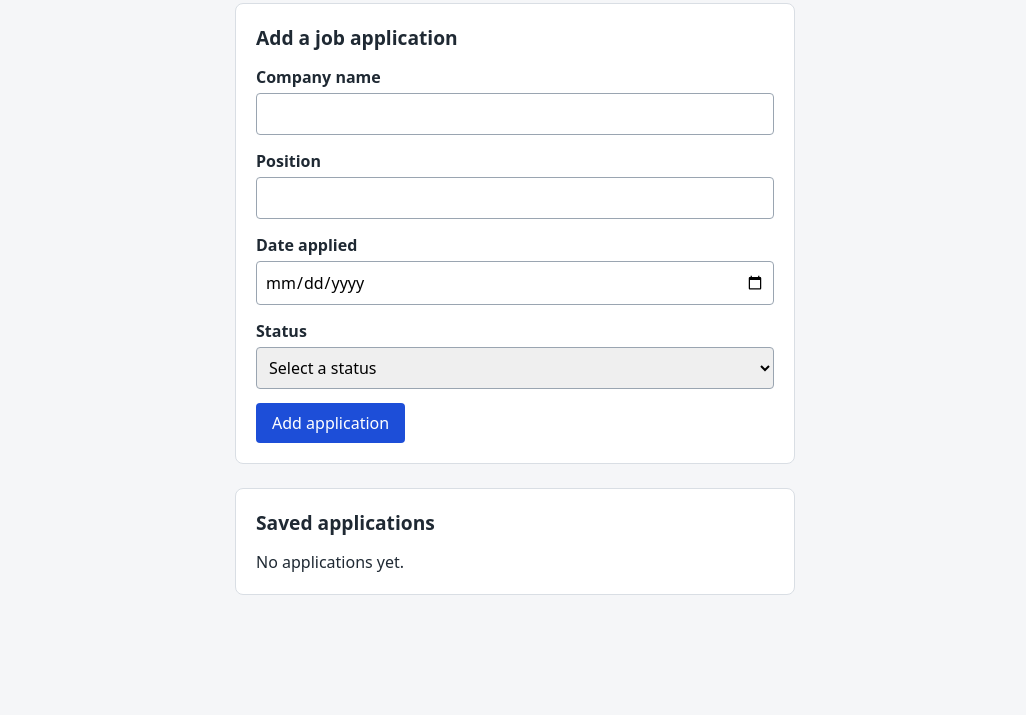
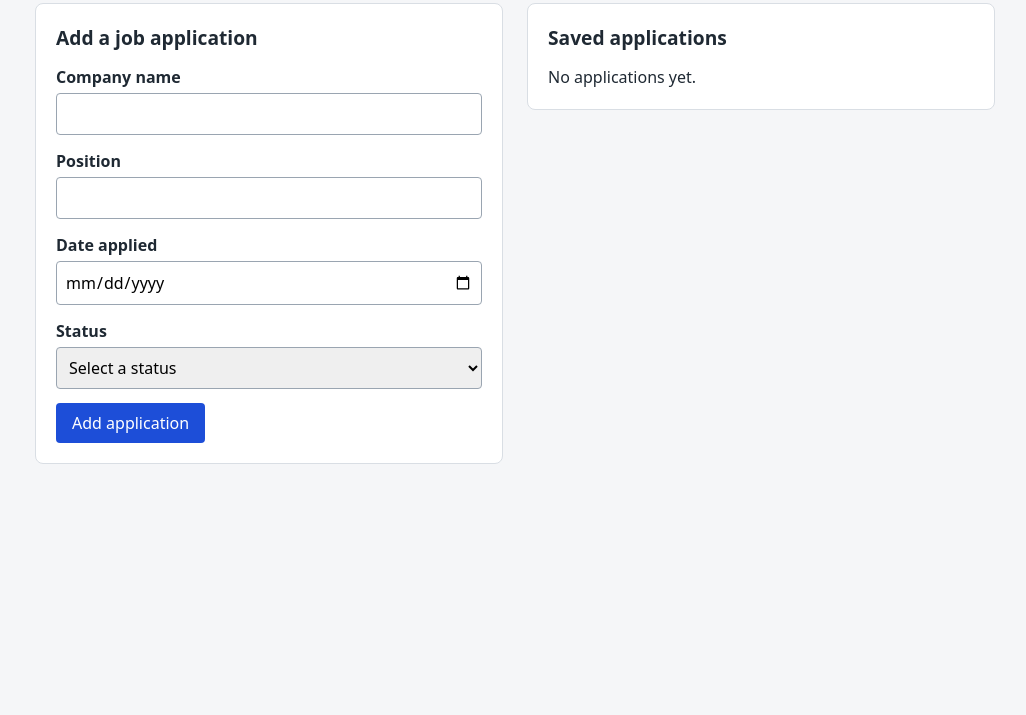
Before and after one commit to hkle55/jobtracker-cs319, a plain HTML site: page index.html in a window 1280 px wide. Shown: the part 85-800 px from the top of the page, without its empty margins (125-1151 px from the left). Drawn offline with Linux system fonts and the light colour scheme.

Commit message:
Show saved applications beside the form on wider screens
Wrap the form and list sections in a grid container. At 720px and
wider they sit in two equal columns; narrower screens keep them
stacked. Widen main to 960px to fit both columns and use the grid gap
for spacing between sections.

```diff
--- a/index.html
+++ b/index.html
@@ -10,6 +10,7 @@
   <main>
     <h1>JobTracker</h1>
 
+    <div class="layout">
       <section>
         <h2>Add a job application</h2>
         <form id="application-form" novalidate>
@@ -42,6 +43,7 @@
         <p id="empty-message">No applications yet.</p>
         <ul id="application-list"></ul>
       </section>
+    </div>
   </main>
   <script src="app.js"></script>
 </body>
--- a/style.css
+++ b/style.css
@@ -7,9 +7,23 @@ body {
 }
 
 main {
-  max-width: 560px;
+  max-width: 960px;
   margin: 0 auto;
   padding: 24px 16px;
+}
+
+/* Sections stack on small screens. */
+.layout {
+  display: grid;
+  gap: 24px;
+  align-items: start;
+}
+
+/* Form on the left, saved applications on the right on wider screens. */
+@media (min-width: 720px) {
+  .layout {
+    grid-template-columns: 1fr 1fr;
+  }
 }
 
 h1 {
@@ -22,7 +36,6 @@ h2 {
 }
 
 section {
-  margin-bottom: 24px;
   padding: 20px;
   background: #fff;
   border: 1px solid #d9dee4;
```
Lines whose indentation alone changed are shown as unchanged.
